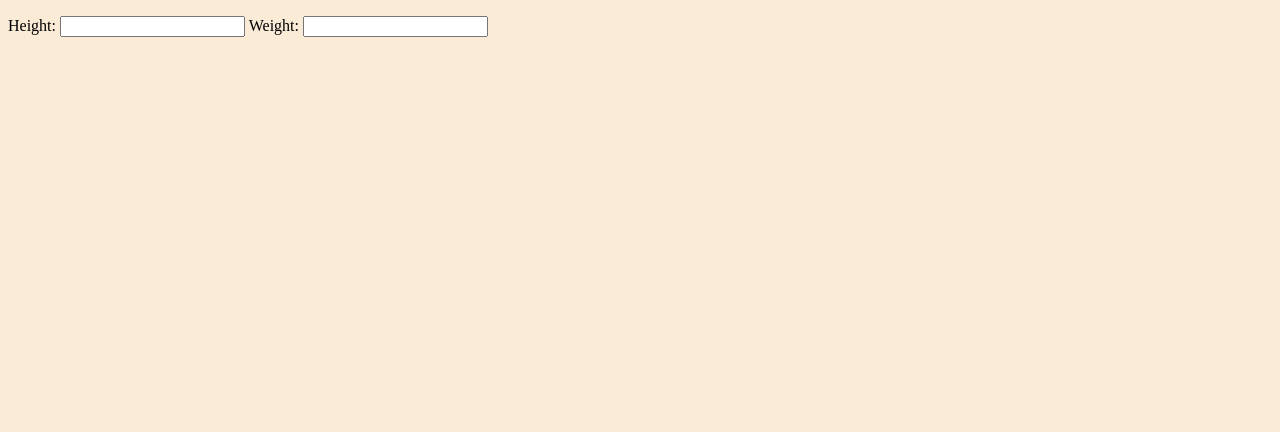
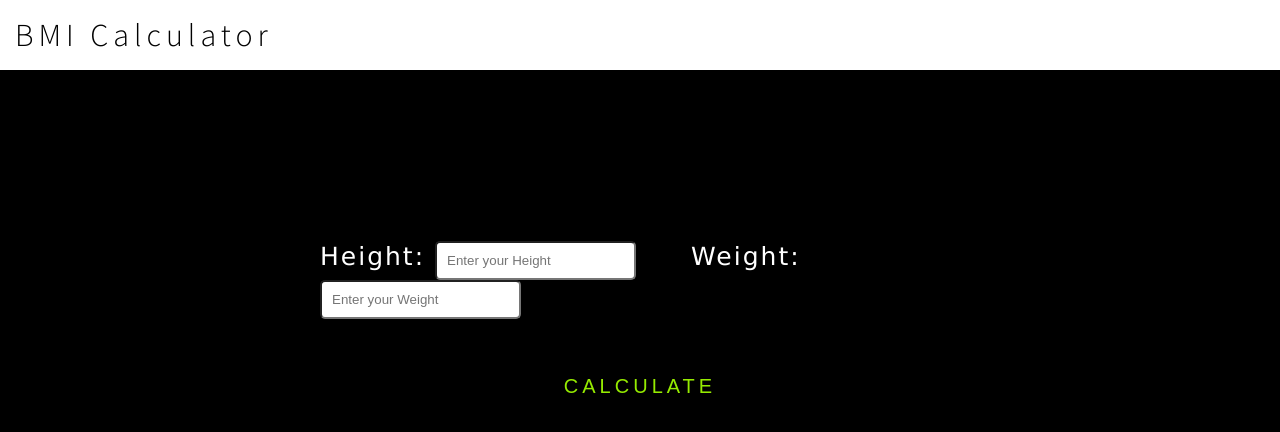
Before and after one commit to Momooooooooo/MyBMICal, a plain HTML site: page index.html in a window 1280 px wide. Drawn offline with Linux system fonts and the light colour scheme.

Commit message:
finish layout and effect
background remaining.

```diff
--- a/BMI.js
+++ b/BMI.js
@@ -2,14 +2,20 @@
 var height = document.getElementById("height");
 var weight = document.getElementById("weight");
 var result = document.getElementById("result");
+var submit = document.getElementById("submit");
 
-height.addEventListener("input", calculation);
-weight.addEventListener("input", calculation);
+submit.addEventListener("click", calculation)
 
 function calculation() {
+
     var inputHeight = parseFloat(height.value) || 0;
     var inputWeight = parseFloat(weight.value) || 0;
 
+    if(inputHeight==0 && inputWeight==0){
+        alert("Please input correct height and weight!");
+        return;
+
+    }
     var outputResult = inputWeight / (inputHeight * inputHeight);
 
     outputResult = outputResult.toFixed(3);
--- a/index.html
+++ b/index.html
@@ -2,19 +2,22 @@
 <html lang="en">
 
 <head>
-    <meta charset="UTF-8">
-    <meta name="viewport" content="width=device-width, initial-scale=1.0">
     <link rel="stylesheet" href="main.css">
     <title>BMI!</title>
 </head>
 
 <body>
-    <p> <label>Height: </label>
-        <input id="height">
-        <label>Weight: </label>
-        <input id="weight">
-    </p>
+    <h1>BMI Calculator</h1>
 
+    <form class="input">
+        <label>Height: </label>
+        <input id="height" type="text" placeholder="Enter your Height">
+
+        <label id="weightLabel">Weight: </label>
+        <input id="weight" type="text" placeholder="Enter your Weight">
+    </form>
+
+    <button class="button" id="submit">Calculate</button>
     <p id="result"></p>
     <script src="BMI.js"></script>
 </body>
--- a/main.css
+++ b/main.css
@@ -1,3 +1,81 @@
-body{
-    background-color: antiquewhite;
+@import url('https://fonts.googleapis.com/css2?family=Source+Sans+Pro:wght@300&display=swap');
+body {
+    background-color: black;
+    font-family: Verdana;
+    margin: 0;
 }
+
+body h1 {
+    background-color: white;
+    font-family: 'Source Sans Pro', sans-serif;
+    color: black;
+    font-weight: 300;
+    letter-spacing: 5px;
+    padding: 15px;
+    margin: 0px;
+}
+
+.input {
+    position: absolute;
+    top: 35%;
+    left: 50%;
+    transform: translate(-50%, -50%);
+}
+
+form {
+    color: white;
+}
+
+form label {
+    font-size: 25px;
+    font-weight: 300;
+    letter-spacing: 2px;
+}
+
+form input {
+    padding: 10px;
+    margin-right: 20px;
+    border-radius: 5px;
+}
+
+#weightLabel {
+    margin-left: 30px;
+}
+
+.button {
+    margin: 0;
+    padding: 15px 30px;
+    border: none;
+    position: absolute;
+    top: 45%;
+    left: 50%;
+    -ms-transform: translate(-50%);
+    transform: translate(-50%);
+    /*from youtube to make neon light effect*/
+    background-color: black;
+    color: #95eb00;
+    text-transform: uppercase;
+    letter-spacing: 4px;
+    text-decoration: none;
+    font-size: 20px;
+    overflow: hidden;
+    transition: 0.2s;
+}
+
+button:hover {
+    color: #4c7900;
+    background: #95eb00;
+    box-shadow: 0 0 10px #95eb00, 0 0 40px #95eb00, 0 0 80px #95eb00;
+    transition-delay: 100ms;
+}
+
+p {
+    position: absolute;
+    color: white;
+    font-size: 22px;
+    font-weight: 10;
+    letter-spacing: 4px;
+    top: 58%;
+    left: 50%;
+    transform: translate(-50%, -50%);
+}
```
